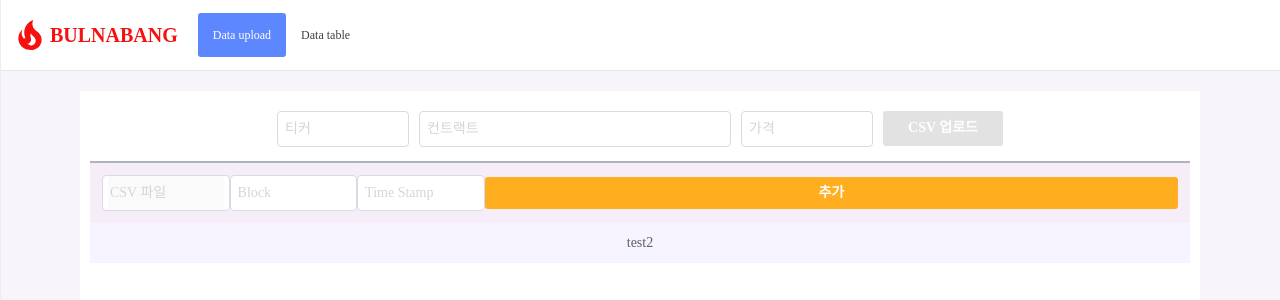
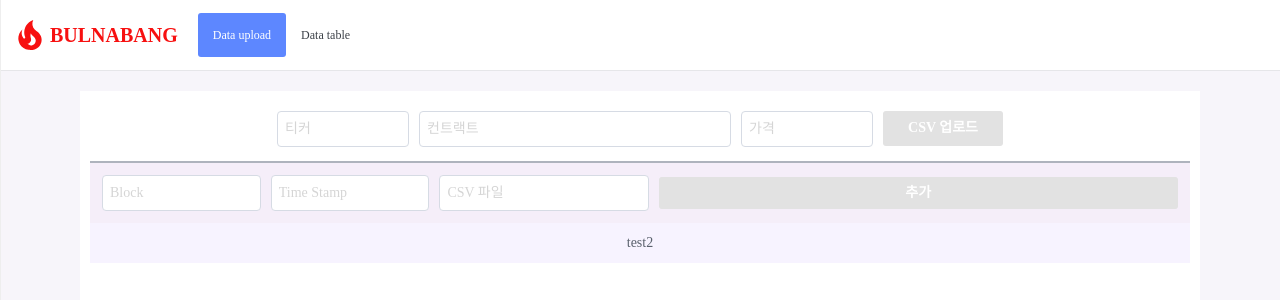
Before and after one commit to wldus904/bulnabang, a Next.js app: page /upload in a window 1280 px wide. Shown: the top 300 px of the page. Built offline with nearby package versions, Linux system fonts and the light colour scheme.

Commit message:
feat: 파일 업로드 기능 수정

```diff
--- a/src/pages/upload/index.tsx
+++ b/src/pages/upload/index.tsx
@@ -23,6 +23,7 @@ import { uploadValid, uploadRes } from "@/interfaces/upload";
 
 // components
 import TextBox from "@/components/input/TextBox";
+import File from "@/components/input/File";
 import Button from "@/components/button/Button";
 import DefaultDialog from "@/components/dialog/DefaultDialog";
 
@@ -33,28 +34,37 @@ const Upload = (): JSX.Element => {
     const [contract, setContract] = useState<str>(null);
     const [price, setPrice] = useState<num>(null);
     const [files, setFiles] = useState<coinFile[]>([]);
+    const [file, setFile] = useState<File>(null);
+    const [block, setBlock] = useState<str>([]);
+    const [timeStamp, setTimeStamp] = useState<str>([]);
     const [optionValid, setOptionValid] = useState<uploadValid>({
         ticker: null,
         contract: null,
         price: null,
         files: [],
     });
+    const [fileValid, setFileValid] = useState<uploadValid>({
+        file: null,
+        block: null,
+        timeStamp: null,
+    });
     const [isValid, setIsValid] = useState<Boolean>(false);
+    const [isAddValid, setIsAddValid] = useState<Boolean>(false);
     const [loading, setLoading] = useState<Boolean>(false);
     const msgDialogRef = useRef<ref>();
 
-    const validator = (): void => {
+    const validator = (valid, setIs): void => {
         let res: Boolean = true;
-        Object.keys(optionValid).forEach((valid: string) => {
-            if (!optionValid[valid]) {
+        Object.keys(valid).forEach((key: string) => {
+            if (!valid[key]) {
                 res = false;
             }
         });
-        setIsValid(res);
+        setIs(res);
     };
 
     const uploadFile = async (): void => {
-        validator();
+        validator(optionValid, setIsValid);
         if (!isValid) return;
 
         setLoading(true);
@@ -76,11 +86,19 @@ const Upload = (): JSX.Element => {
         }
     };
 
+    const addFile = () => {
+        setFiles([...files, file]);
+        console.log("files ::: ", files);
+    };
+
     const closeDialog = (): void => {
         msgDialogRef.current.close();
     };
 
-    useEffect(validator, [optionValid]);
+    useEffect(() => {
+        validator(optionValid, setIsValid);
+        validator(fileValid, setIsAddValid);
+    }, [optionValid, fileValid]);
 
     return (
         <UploadWrapper>
@@ -113,7 +131,6 @@ const Upload = (): JSX.Element => {
                     placeholder="가격"
                     rules={[required]}
                     value={price}
-                    width="98%"
                     onChange={(e) => setPrice(e.target.value)}
                     setValid={(value) => {
                         setOptionValid({ ...optionValid, price: value });
@@ -136,10 +153,48 @@ const Upload = (): JSX.Element => {
 
             <FileInputContent>
                 <FileInputBox>
-                    <TextBox placeholder="CSV 파일" value={contract} disabled isSelect />
-                    <TextBox placeholder="Block" value={contract} isSelect />
-                    <TextBox placeholder="Time Stamp" value={contract} isSelect />
-                    <Button color="warning">추가</Button>
+                    <TextBox
+                        placeholder="Block"
+                        rules={[required]}
+                        value={block}
+                        onChange={(e) => setBlock(e.target.value)}
+                        setValid={(value) => {
+                            setFileValid({ ...fileValid, block: value });
+                        }}
+                        isSelect
+                        innerClass="input-box"
+                    />
+                    <TextBox
+                        placeholder="Time Stamp"
+                        rules={[required]}
+                        value={timeStamp}
+                        onChange={(e) => setTimeStamp(e.target.value)}
+                        setValid={(value) => {
+                            setFileValid({ ...fileValid, timeStamp: value });
+                        }}
+                        isSelect
+                        innerClass="input-box"
+                    />
+                    <File
+                        placeholder="CSV 파일"
+                        rules={[required]}
+                        onChange={(e) => {
+                            setFile(e.target.files[0]);
+                            console.log("file :::: ", file);
+                        }}
+                        setValid={(value) => {
+                            setFileValid({ ...fileValid, file: value });
+                        }}
+                        innerClass="input-box"
+                    />
+                    <Button
+                        disabled={!isAddValid}
+                        onClick={addFile}
+                        color="warning"
+                        innerClass="small-btn"
+                    >
+                        추가
+                    </Button>
                 </FileInputBox>
                 <FileInputBox>test2</FileInputBox>
             </FileInputContent>
```
